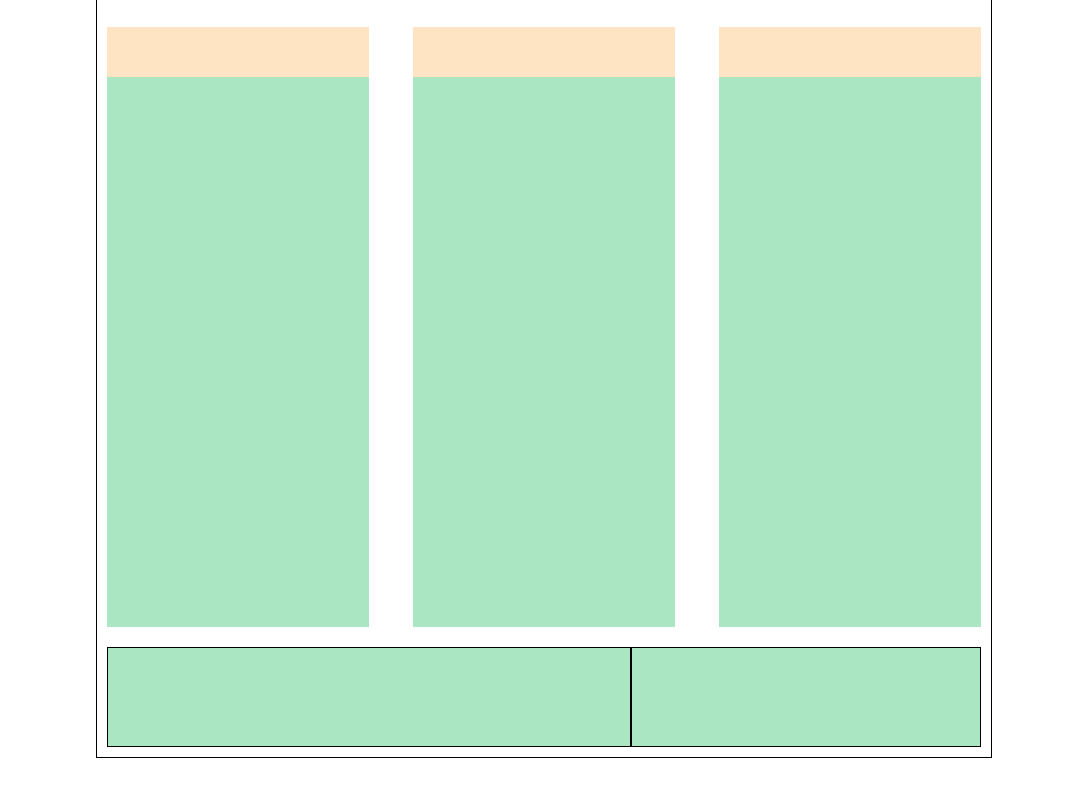
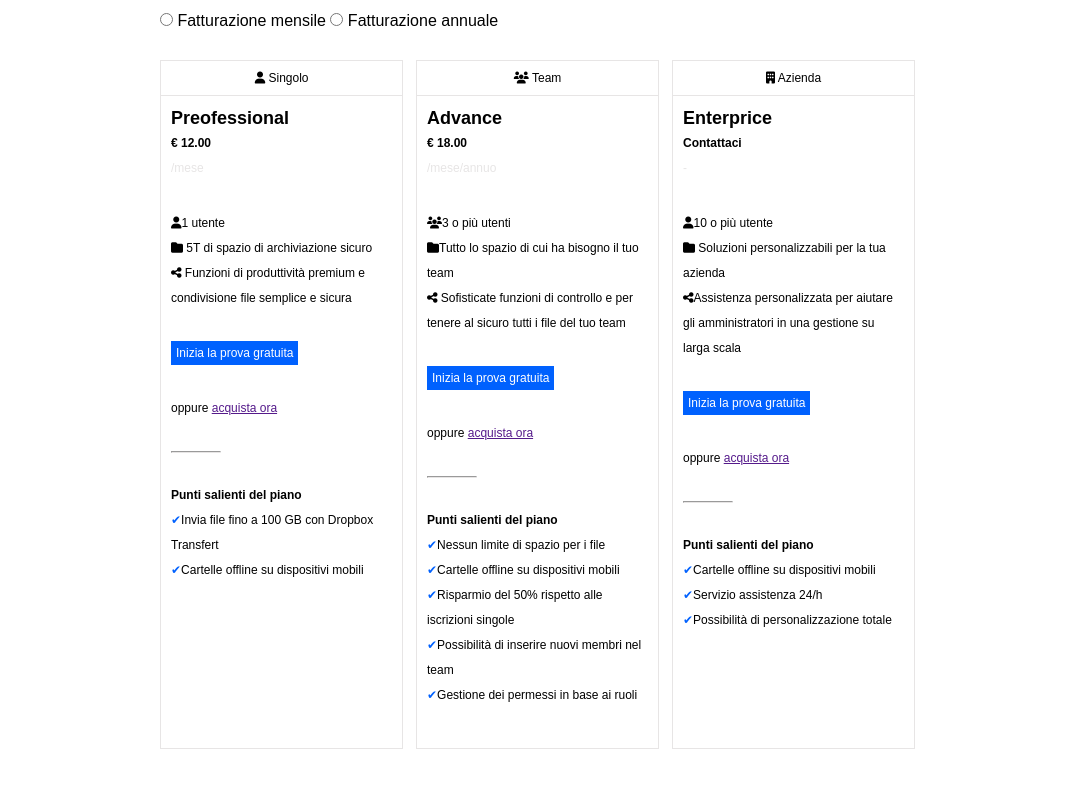
Before and after one commit to ErikaCetera/htmlcss-dropbox, a plain HTML site: page index.html in a window 1280 px wide. Shown: the part 727-1513 px from the top of the page, without its empty margins (96-1183 px from the left). Drawn offline with Linux system fonts and the light colour scheme.

Commit message:
feat: section plan business

```diff
--- a/css/style.css
+++ b/css/style.css
@@ -16,25 +16,20 @@ img {
     width: 80%;
     max-width: 1100px;
     margin: 0 auto;
-    /* debug */
-    min-height: 200px;
-    border: 1px solid black;
+
 }
 
 .small-container {
-    width: 70%;
+    width: 60%;
     max-width: 900px;
     margin: 0 auto;
-    /* debug */
-    min-height: 200px;
-    border: 1px solid black;
+
 
 }
 
 .row {
     display: flex;
     justify-content: space-between;
-    padding: 10px;
 }
 
 .row-grid {
@@ -48,13 +43,15 @@ section:not(#hero) {
     margin: 40px auto;
 }
 
-
-a {
+ul{
+    list-style: none;
+}
+a:not(.link-b){
     text-decoration: none;
-    color: black;
+    color:inherit;
 }
 
-.button-blue {
+a.button-blue {
     background-color: #0061fe;
     color: #ffffff;
     padding: 5px;
@@ -74,18 +71,18 @@ a {
 
 .w-40 {
     width: 40%;
-    border: 1px solid black;
 }
 
 .w-60 {
     width: 60%;
-    border: 1px solid black;
 }
 
 /* HEADER */
+header{
+    padding: 10px;
+}
 .col>ul {
     display: flex;
-    list-style: none;
     gap: 20px;
 }
 
@@ -108,7 +105,7 @@ h1 {
 
 .lower {
     position: relative;
-    top: 70px;
+    top: 60px;
     left: auto;
 }
 
@@ -117,26 +114,47 @@ h1 {
 }
 
 /* /hero */
+.main-hr{
+    width: 100%;
+    margin:60px 0;
+    border: 1px solid #f7f4f5;
+}
 
 /* business section */
-.title {
-    margin: 20px auto;
-    /* debug */
-    background-color: #ffe4c4;
-    height: 100px;
+.title-b {
+    font-size: 35px;
 }
 
-.top-business {
-    width: calc(90%/3);
-    /* debug */
-    height: 600px;
-    background-color: #aae6c1;
+.col-b{
+
+    width: calc(95%/3);
+    border:1px solid #e7e5e5;
 }
 
 .head-b {
-    /* debug */
-    background-color: #ffe4c4;
-    height: 50px;
+    text-align: center;
+    font-size: 12px;
+    padding: 10px;
+    border-bottom: 1px solid #e7e5e5;
+}
+
+.body-b{
+    line-height: 25px;
+    padding: 10px;
+    font-size: 12px;
+}
+.period{
+    color: #e7e5e5;
+}
+
+.hr-b{
+     width: 50px;
+    border-bottom: 1px solid #e7e5e5;
+}
+
+.point>li::before{
+    content: "\2714";
+    color:#0061fe
 }
 
 .bot-business {
@@ -144,6 +162,7 @@ h1 {
     height: 100px;
     background-color: #aae6c1;
 }
+
 
 /* /business section */
 
--- a/index.html
+++ b/index.html
@@ -60,23 +60,136 @@
             </div>
         </section>
         <!-- /hero -->
-
+        <hr class="main-hr">
         <!-- business section -->
         <!-- top-business -->
         <section class="business">
             <div class="small-container">
-                <div class="title"></div>
-                <div class="row mt-20">
-                    <div class="top-business ">
-                        <div class="head-b"></div>
+                <h2 class="title-b">Trova il piano business che fa per te</h2>
+                <div class="radio-buttom mtb-30">
+                    <input type="radio"> Fatturazione mensile
+                    <input type="radio"> Fatturazione annuale
                 </div>
-                    <div class="top-business ">
-                        <div class="head-b"></div>
+                <div class="row">
+
+                    <!-- first col-b -->
+
+                    <div class="col-b ">
+                        <!-- head-b -->
+                        <div class="head-b"><i class="fa-solid fa-user"></i> Singolo</div>
+                        <!-- /head-b -->
+
+                        <!-- body-b -->
+                        <div class="body-b">
+                            <h2>Preofessional</h2>
+                            <strong>€ 12.00</strong>
+                            <p class="period">/mese</p>
+
+                            <ul class="mtb-30">
+                                <li>
+                                    <i class="fa-solid fa-user"></i>1 utente
+                                </li>
+                                <li>
+                                    <i class="fa-solid fa-folder"></i> 5T di spazio di archiviazione sicuro
+                                </li>
+                                <li>
+                                    <i class="fa-sharp fa-solid fa-share-nodes"></i> Funzioni di produttività premium e
+                                    condivisione file semplice e sicura
+                                </li>
+                            </ul>
+
+                            <div class="mtb-30"><a class="button-blue" href="">Inizia la prova gratuita</a></div>
+                            <div>oppure <a class="link-b" href="">acquista ora</a></div>
+
+                            <hr class="hr-b mtb-30">
+
+                            <ul class="point mtb-30">
+                                <strong>Punti salienti del piano</strong>
+                                <li>Invia file fino a 100 GB con Dropbox Transfert</li>
+                                <li>Cartelle offline su dispositivi mobili</li>
+                            </ul>
                         </div>
-                    <div class="top-business ">
-                        <div class="head-b"></div>
+                        <!-- /body-b -->
                     </div>
+                    <!-- /first col-b -->
+
+                    <!-- second col -->
+                    <div class="col-b ">
+                        <!-- head-b -->
+                        <div class="head-b"><i class="fa-solid fa-users"></i> Team</div>
+                        <!-- /head-b -->
+
+                        <!-- body-b -->
+                        <div class="body-b">
+                            <h2>Advance</h2>
+                            <strong>€ 18.00</strong>
+                            <p class="period">/mese/annuo</p>
+
+                            <ul class="mtb-30">
+                                <li>
+                                    <i class="fa-solid fa-users"></i>3 o più utenti
+                                </li>
+                                <li>
+                                    <i class="fa-solid fa-folder"></i>Tutto lo spazio di cui ha bisogno il tuo team
+                                </li>
+                                <li>
+                                    <i class="fa-sharp fa-solid fa-share-nodes"></i> Sofisticate funzioni di controllo e
+                                    per tenere al sicuro tutti i file del tuo team
+                                </li>
+                            </ul>
+
+                            <div class="mtb-30"><a class="button-blue" href="">Inizia la prova gratuita</a></div>
+                            <div>oppure <a class="link-b" href="">acquista ora</a></div>
+
+                            <hr class="hr-b mtb-30">
+
+                            <ul class="point mtb-30">
+                                <strong>Punti salienti del piano</strong>
+                                <li>Nessun limite di spazio per i file</li>
+                                <li>Cartelle offline su dispositivi mobili</li>
+                                <li>Risparmio del 50% rispetto alle iscrizioni singole</li>
+                                <li>Possibilità di inserire nuovi membri nel team</li>
+                                <li>Gestione dei permessi in base ai ruoli</li>
+                            </ul>
                         </div>
+                        <!-- /body-b -->
+                    </div>
+                    <!-- /second col-b -->
+
+                    <!-- third col-b -->
+                    <div class="col-b ">
+                        <!-- head-b -->
+                        <div class="head-b"><i class="fa-solid fa-building"></i> Azienda</div>
+                        <!-- /head-b -->
+
+                        <!-- body-b -->
+                        <div class="body-b">
+                            <h2>Enterprice</h2>
+                            <strong>Contattaci</strong>
+                            <p class="period">-</p>
+
+                            <ul class="mtb-30">
+                                <li><i class="fa-solid fa-user"></i>10 o più utente</li>
+                                <li><i class="fa-solid fa-folder"></i> Soluzioni personalizzabili per la tua azienda
+                                </li>
+                                <li><i class="fa-sharp fa-solid fa-share-nodes"></i>Assistenza personalizzata per aiutare gli amministratori in una gestione su larga scala</li>
+                            </ul>
+
+                            <div class="mtb-30"><a class="button-blue" href="">Inizia la prova gratuita</a></div>
+                            <div>oppure <a class="link-b" href="">acquista ora</a></div>
+
+                            <hr class="hr-b mtb-30">
+
+                            <ul class="point mtb-30">
+                                <strong>Punti salienti del piano</strong>
+                                <li>Cartelle offline su dispositivi mobili</li>
+                                <li>Servizio assistenza 24/h</li>
+                                <li>Possibilità di personalizzazione totale</li>
+                            </ul>
+                        </div>
+                        <!-- /body-b -->
+                    </div>
+                    <!-- /third col-b -->
                     <!-- /top business -->
 
                     <!-- bot-business -->
```
Lines whose indentation alone changed are shown as unchanged.
